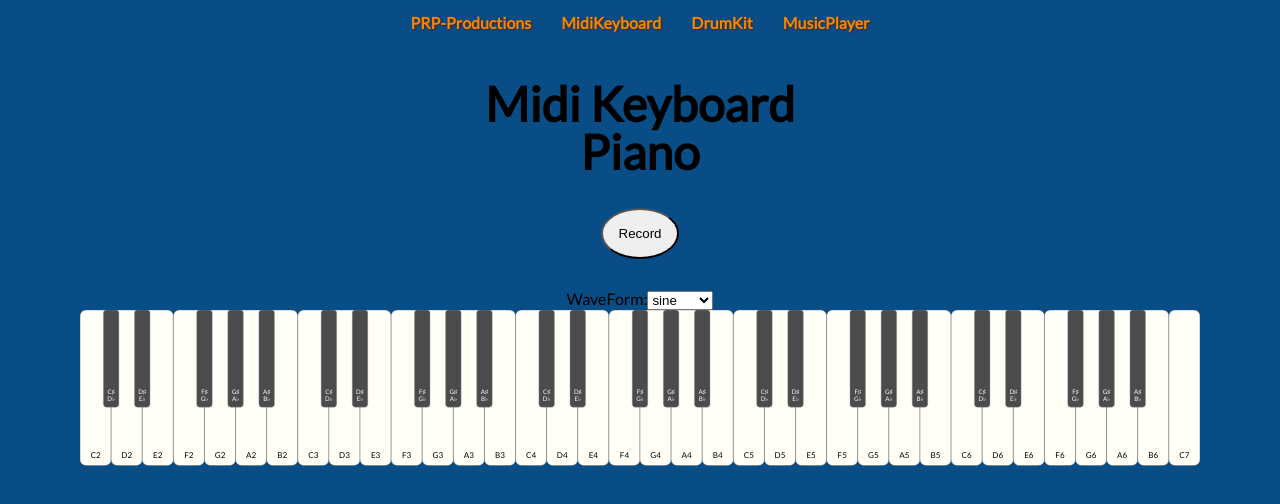
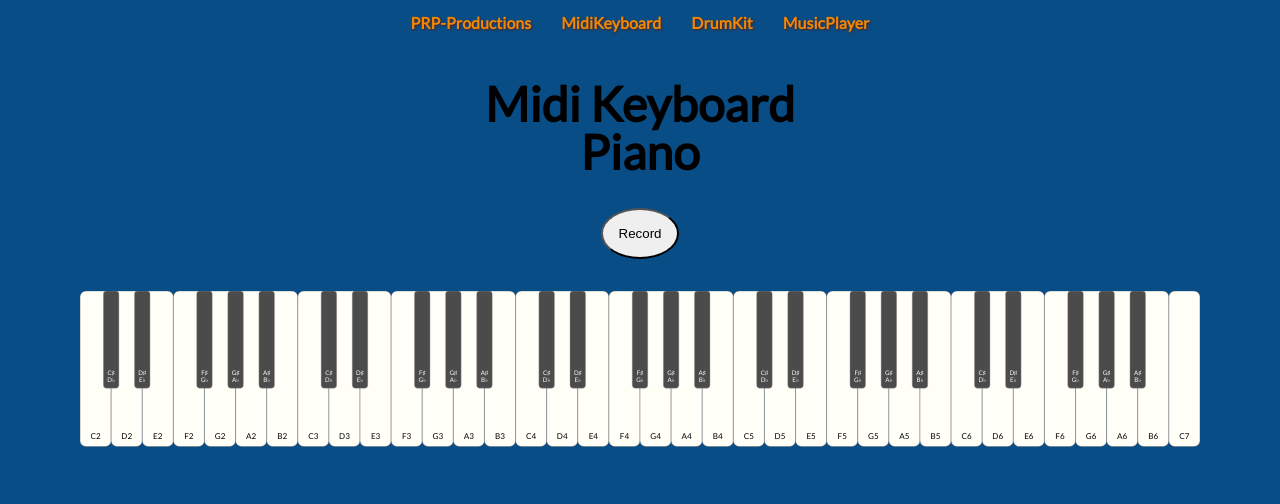
Before and after one commit to prp-productions/prp-productions, a React (Create React App) app: page /midiKeyboard in a window 1280 px wide. Shown: the top 504 px of the page. Built offline with nearby package versions, Linux system fonts and the light colour scheme.

Commit message:
play button

```diff
--- a/src/components/Piano.js
+++ b/src/components/Piano.js
@@ -291,12 +291,12 @@ export const Piano = () => {
     <div className="component_piano">
       <h1>Piano</h1>
       <RecordingManager audioManager={audioManager} />
-      WaveForm:
+      {/* WaveForm:
       <select className="dropdown-menu" id="waveforms">
         <option
           className="dropdown-item"
           value="sine"
-          onClick={() => handleChooseWaveform("sine")}
+          onChange={() => handleChooseWaveform("sine")}
           on
         >
           sine
@@ -304,18 +304,18 @@ export const Piano = () => {
         <option
           className="dropdown-item"
           value="square"
-          onClick={() => handleChooseWaveform(this.option.value)}
+          onChange={() => handleChooseWaveform(this.option.value)}
         >
           triangle
         </option>
         <option
           className="dropdown-item"
           value="triangle"
-          onClick={() => handleChooseWaveform("square")}
+          onChange={() => handleChooseWaveform(this.option.value)}
         >
           square
         </option>
-      </select>
+      </select> */}
       <div ref={pianoElem}></div>
     </div>
   );
```
Also changed, not shown: toDoList.txt (added).
